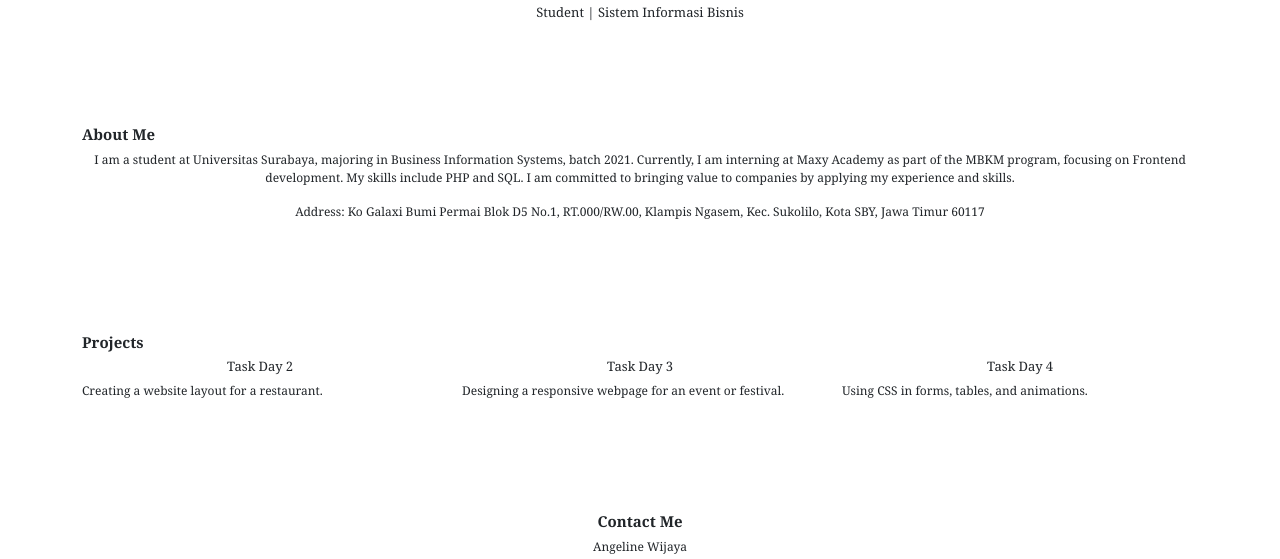
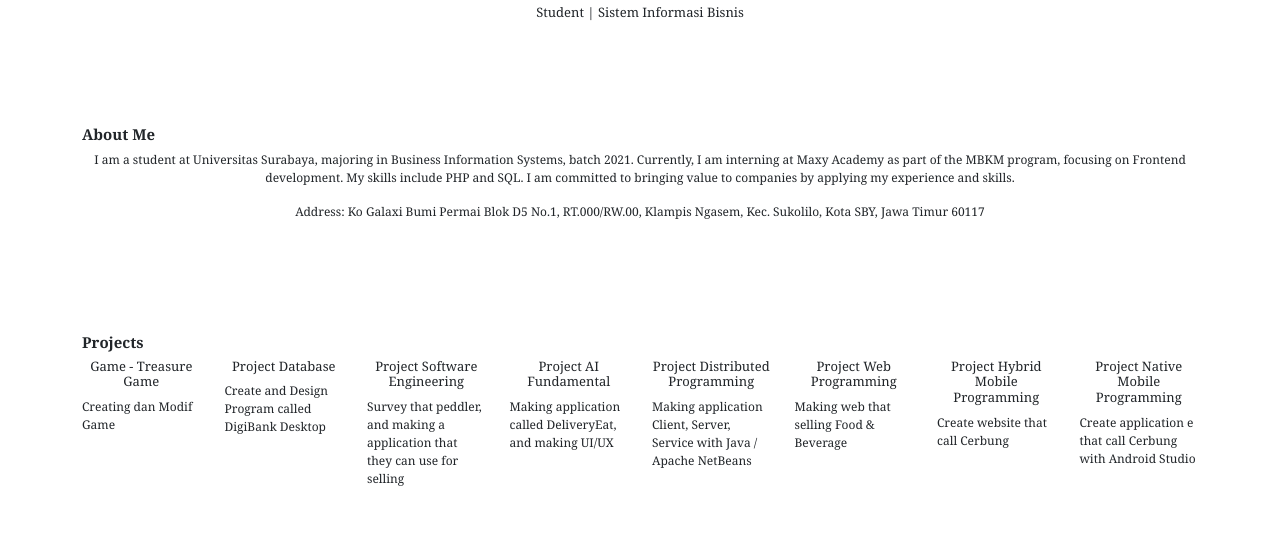
Before and after one commit to angie-wjy/angelinewjy_, a plain HTML site: page index.html in a window 1280 px wide. Shown: the part 246-805 px from the top of the page. Drawn offline with nearby package versions, Linux system fonts and the light colour scheme; a script that the page names is missing.

Commit message:
index.html

```diff
--- a/index.html
+++ b/index.html
@@ -63,16 +63,36 @@
     <h2>Projects</h2>
     <div class="row">
       <div class="col">
-        <h3 class="text-center">Task Day 2</h3>
-        <p>Creating a website layout for a restaurant.</p>
+        <h3 class="text-center">Game - Treasure Game</h3>
+        <p>Creating dan Modif Game</p>
       </div>
       <div class="col">
-        <h3 class="text-center">Task Day 3</h3>
-        <p>Designing a responsive webpage for an event or festival.</p>
+        <h3 class="text-center">Project Database</h3>
+        <p>Create and Design Program called DigiBank Desktop </p>
       </div>
       <div class="col">
-        <h3 class="text-center">Task Day 4</h3>
-        <p>Using CSS in forms, tables, and animations.</p>
+        <h3 class="text-center">Project Software Engineering</h3>
+        <p>Survey that peddler, and making a application that they can use for selling</p>
+      </div>
+      <div class="col">
+        <h3 class="text-center">Project AI Fundamental</h3>
+        <p>Making application called DeliveryEat, and making UI/UX</p>
+      </div>
+      <div class="col">
+        <h3 class="text-center">Project Distributed Programming</h3>
+        <p>Making application Client, Server, Service with Java / Apache NetBeans </p>
+      </div>
+      <div class="col">
+        <h3 class="text-center">Project Web Programming</h3>
+        <p>Making web that selling Food & Beverage</p>
+      </div>
+      <div class="col">
+        <h3 class="text-center">Project Hybrid Mobile Programming</h3>
+        <p>Create website that call Cerbung</p>
+      </div>
+      <div class="col">
+        <h3 class="text-center">Project Native Mobile Programming</h3>
+        <p>Create application e that call Cerbung with Android Studio</p>
       </div>
     </div>
   </div>
```
